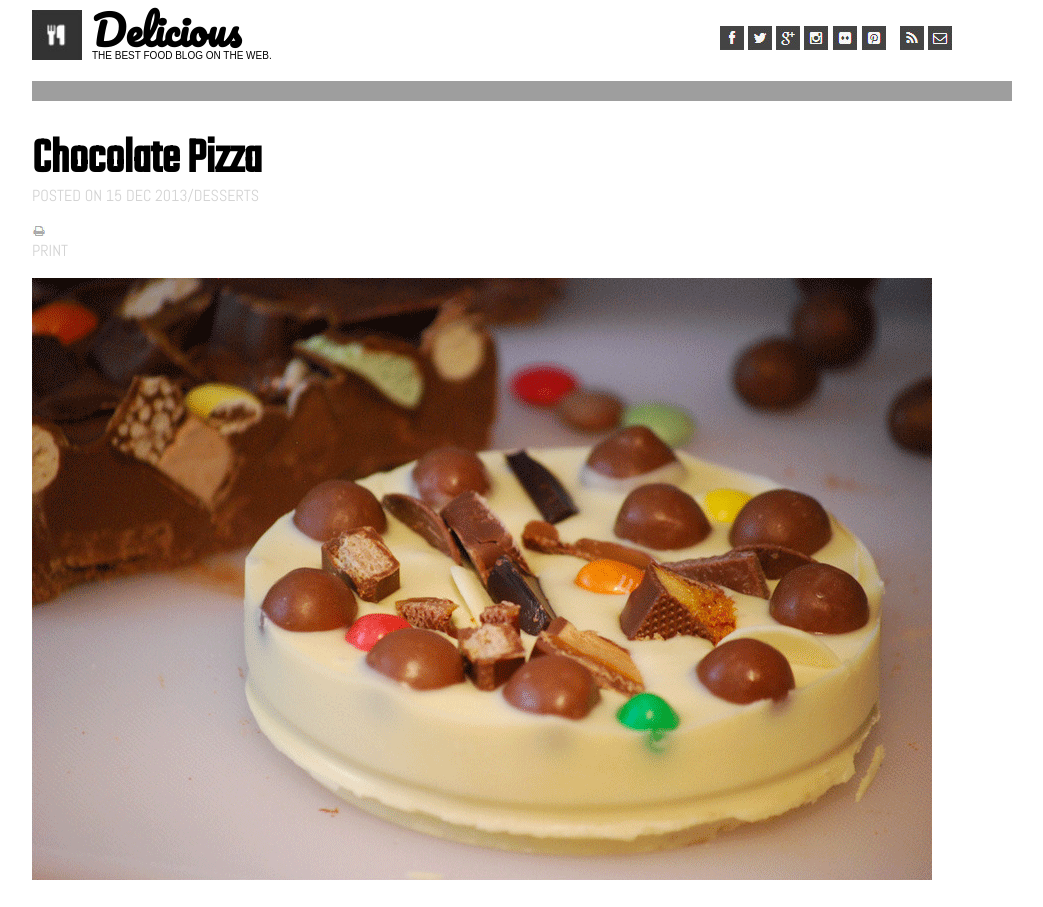
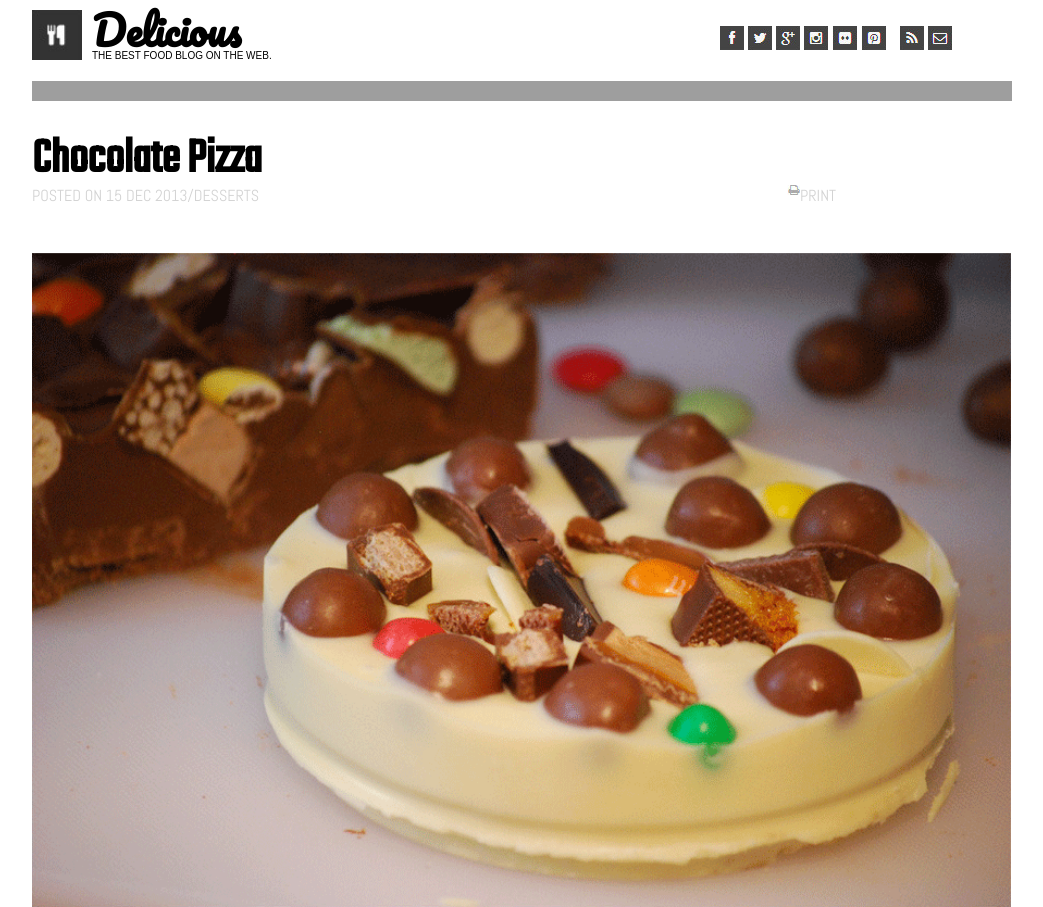
Before and after one commit to merylturner/chocolate-pizza, a plain HTML site: page index.html in a window 1280 px wide. Shown: the top 907 px of the page, without its empty margins (118-1161 px from the left). Drawn offline with Linux system fonts and the light colour scheme; grey boxes are pictures that could not be loaded.

Commit message:
fixed printsection header and ingredients form

```diff
--- a/style.css
+++ b/style.css
@@ -98,7 +98,7 @@ main p {
 }
 
 article p {
-    font-family: Cambria, Cochin, Georgia, Times, Times New Roman, serif;
+    font-family: Cambria, Cochin, Georgia, serif;
     color: black;
     text-transform: none;
     text-indent: 2rem;
@@ -108,38 +108,55 @@ article p {
 }
 
 .printSection {
-    display: inline;
-    width: 600px;
+    display: flex;
+    flex-direction: row;
+    justify-content: space-between;
+    width: 100%;
     margin-bottom: 30px;
     box-sizing: border-box;
+}
+
+.printSection img {
+    max-height: 10px;
+    order: 2;
+    flex-basis: 0;
+    align-items: center;
+    width: 100%;
+}
+.printSection #p1 {
+    align-items: center;
+    order: -1;
+    flex-grow: 3;
+}
+.printSection #p2 {
+    align-items: center;
+    order: 3;
+    flex-grow: 1;
+    align-content: flex-end;
+
 }
 
 h5 {
     font-weight: bold;
 }
 
+.chocopizza {
+    margin: 0 auto;
+    width: 100%
+}
 
-}
-.printSection #p2 {
-    /*order: 3;
-    /*flex-grow: 2;*/
-    /*justify-content: flex-end;*/
-    /*flex-basis: 0;*/
-
-}
 
 /*                               Ingredients Form */
 
 
 .ingredientsform {
-    position: absolute;
-    z-index: 100;
     font-family: 'Patrick Hand', cursive;
     color: brown;
     font-size: 24px;
     background-image: url("images/list-bg.png");
     width: 800px;
     margin: 0 auto;
+    margin-bottom: 50px;
 }
 
 ul {
@@ -149,6 +166,10 @@ li {
     list-style-type: none;
 }
 
+/*                               Ingredients Form */
+
+
+
 
 /*           FOOTER SECTION   */
 
```
Also changed, not shown: index.html (+1 -1 lines).
